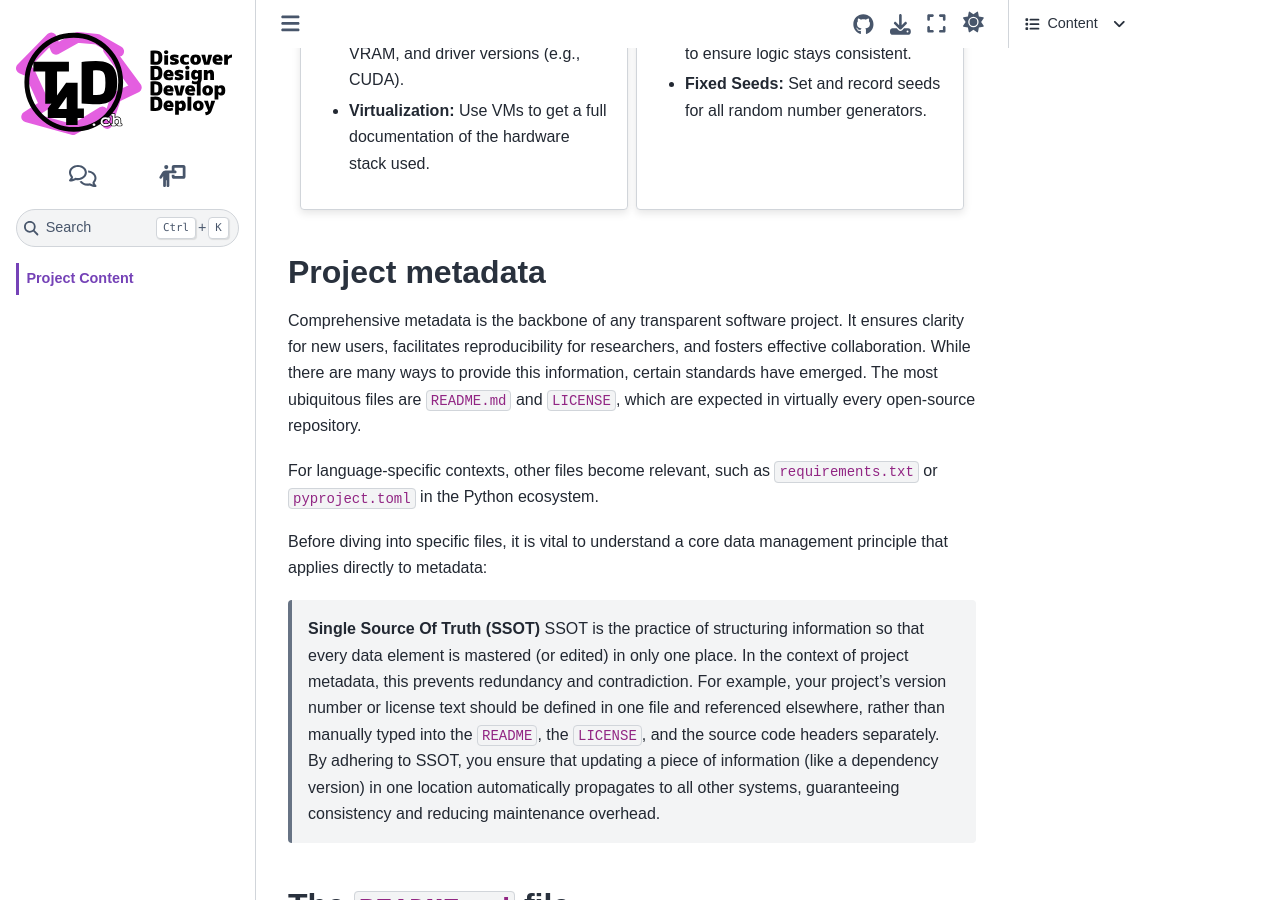
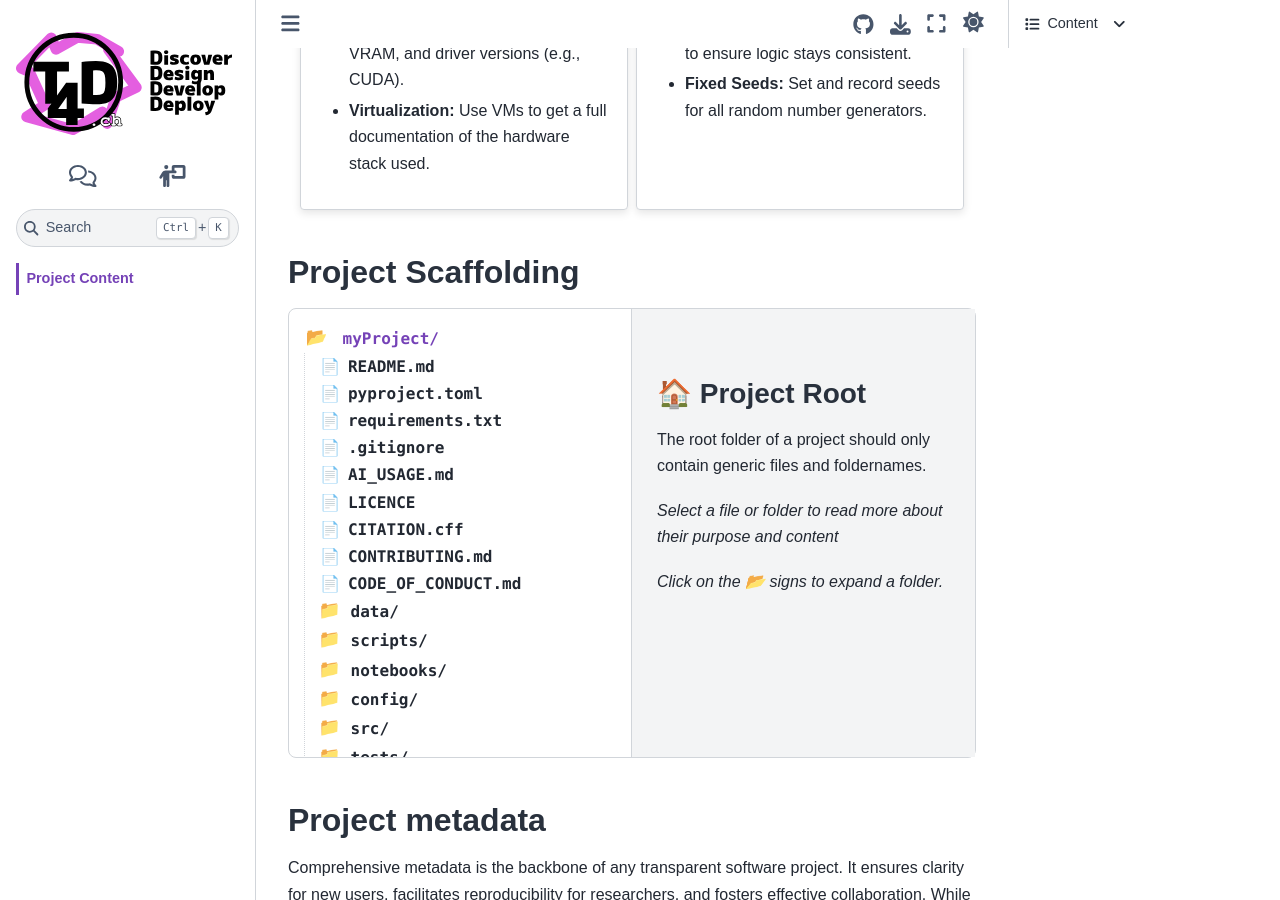
Before and after one commit to t4d-gmbh/researchSoftwareEngineering, a Sphinx documentation site: the page built from source/content/projectContent/index.md, in a window 1280 px wide and 900 px high, scrolled down 2038 px. Built offline with Sphinx 7.4.7 and the Sphinx Book theme 1.1.4, drawn with Linux system fonts in a browser that asks for light colours; some web fonts are replaced; pages that are not in the unit, such as notebooks, are missing from menus; the version number could not be read and is left out.

Commit message:
started with interactive scaffolding

````diff
--- /dev/null
+++ b/source/content/_static/projectScaffoldingStyle.html
@@ -0,0 +1,173 @@
+<style>
+/* ==========================================
+   1. LAYOUT & SPLIT VIEW
+   ========================================== */
+.tree-radio { display: none !important; }
+
+.scaffold-split {
+    display: flex;
+    border: 1px solid var(--pst-color-border);
+    border-radius: 8px;
+    height: 50vh;
+    min-height: 450px;
+    margin-bottom: 20px;
+    background-color: var(--pst-color-background);
+}
+
+.tree-pane {
+    flex: 0 0 50%;
+    padding: 15px;
+    border-right: 1px solid var(--pst-color-border);
+    overflow-y: auto;
+}
+
+.desc-pane {
+    flex: 1;
+    padding: 25px;
+    overflow-y: auto;
+    background-color: var(--pst-color-surface);
+}
+
+/* ==========================================
+   2. INTERACTIVE LOGIC (Descriptions)
+   ========================================== */
+.desc-item {
+    display: none;
+    animation: fadeIn 0.2s ease-in-out;
+}
+
+#radio-root:checked ~ .scaffold-split #desc-root,
+#radio-readme:checked ~ .scaffold-split #desc-readme,
+#radio-pyproj:checked ~ .scaffold-split #desc-pyproj,
+#radio-reqs:checked ~ .scaffold-split #desc-reqs,
+#radio-git:checked ~ .scaffold-split #desc-git,
+#radio-ai:checked ~ .scaffold-split #desc-ai,
+#radio-license:checked ~ .scaffold-split #desc-license,
+#radio-citation:checked ~ .scaffold-split #desc-citation,
+#radio-contrib:checked ~ .scaffold-split #desc-contrib,
+#radio-codeofconduct:checked ~ .scaffold-split #desc-codeofconduct,
+#radio-data:checked ~ .scaffold-split #desc-data,
+#radio-data-raw:checked ~ .scaffold-split #desc-data-raw,
+#radio-data-interim:checked ~ .scaffold-split #desc-data-interim,
+#radio-data-results:checked ~ .scaffold-split #desc-data-results,
+#radio-scripts:checked ~ .scaffold-split #desc-scripts,
+#radio-scripts-drafts:checked ~ .scaffold-split #desc-scripts-drafts,
+#radio-notebooks:checked ~ .scaffold-split #desc-notebooks,
+#radio-config:checked ~ .scaffold-split #desc-config,
+#radio-src:checked ~ .scaffold-split #desc-src,
+#radio-tests:checked ~ .scaffold-split #desc-tests,
+#radio-examples:checked ~ .scaffold-split #desc-examples,
+#radio-docs:checked ~ .scaffold-split #desc-docs,
+#radio-bench:checked ~ .scaffold-split #desc-bench {
+    display: block !important;
+}
+
+#radio-root:checked ~ .scaffold-split label[for="radio-root"],
+#radio-readme:checked ~ .scaffold-split label[for="radio-readme"],
+#radio-pyproj:checked ~ .scaffold-split label[for="radio-pyproj"],
+#radio-reqs:checked ~ .scaffold-split label[for="radio-reqs"],
+#radio-git:checked ~ .scaffold-split label[for="radio-git"],
+#radio-ai:checked ~ .scaffold-split label[for="radio-ai"],
+#radio-license:checked ~ .scaffold-split label[for="radio-license"],
+#radio-citation:checked ~ .scaffold-split label[for="radio-citation"],
+#radio-contrib:checked ~ .scaffold-split label[for="radio-contrib"],
+#radio-codeofconduct:checked ~ .scaffold-split label[for="radio-codeofconduct"],
+#radio-data:checked ~ .scaffold-split label[for="radio-data"],
+#radio-data-raw:checked ~ .scaffold-split label[for="radio-data-raw"],
+#radio-data-interim:checked ~ .scaffold-split label[for="radio-data-interim"],
+#radio-data-results:checked ~ .scaffold-split label[for="radio-data-results"],
+#radio-scripts:checked ~ .scaffold-split label[for="radio-scripts"],
+#radio-scripts-drafts:checked ~ .scaffold-split label[for="radio-scripts-drafts"],
+#radio-notebooks:checked ~ .scaffold-split label[for="radio-notebooks"],
+#radio-config:checked ~ .scaffold-split label[for="radio-config"],
+#radio-src:checked ~ .scaffold-split label[for="radio-src"],
+#radio-tests:checked ~ .scaffold-split label[for="radio-tests"],
+#radio-examples:checked ~ .scaffold-split label[for="radio-examples"],
+#radio-docs:checked ~ .scaffold-split label[for="radio-docs"],
+#radio-bench:checked ~ .scaffold-split label[for="radio-bench"] {
+    color: var(--pst-color-primary) !important;
+    background-color: rgba(var(--pst-color-primary-rgb), 0.1);
+    padding: 0 5px;
+    border-radius: 4px;
+}
+
+/* ==========================================
+   3. THE PLUS/MINUS FOLDER LOGIC & ALIGNMENT
+   ========================================== */
+.project-tree ul {
+    list-style-type: none;
+    padding-left: 12px;
+    margin: 0;
+    border-left: 1px dotted var(--pst-color-border);
+}
+
+.project-tree li,
+.project-tree details {
+    padding: 0 !important;
+    margin: 0 !important;
+    font-family: var(--pst-font-family-monospace);
+    font-weight: 700 !important;
+}
+
+.project-tree details summary,
+.project-tree li:not(:has(details)) {
+    padding: 4px 0 !important;
+    margin: 0 !important;
+    display: flex;
+    align-items: center;
+    line-height: 1.2;
+}
+
+.project-tree details summary {
+    list-style: none;
+    cursor: pointer;
+}
+
+.project-tree details summary::-webkit-details-marker {
+    display: none;
+}
+
+/* --- FOLDER SPACING --- */
+.project-tree details summary::before {
+    content: "📁";
+    font-family: monospace;
+    font-weight: bold;
+    font-size: 1.1em;
+    display: inline-block;
+    white-space: nowrap;
+    flex-shrink: 0;
+    /* Decrease it to bring the folder name closer to the emoji! */
+    width: 1rem;
+    margin-right: 1.1rem; /* The explicit gap between the folder emoji and the text */
+    padding: 0 0.1rem;
+}
+
+.project-tree details[open] > summary::before {
+    content: "📂";
+}
+
+/* Ensure folder labels don't get double-spaced */
+.project-tree details summary label {
+    margin-left: 0 !important;
+}
+
+/* --- FILE SPACING --- */
+/* The spacer before the file emoji (aligns the emoji under the folder) */
+.project-tree li:not(:has(details))::before {
+    content: "";
+    display: inline-block;
+    flex-shrink: 0;
+    width: 3px; /* Adjust this to move the file emojis left or right */
+}
+
+/* The gap AFTER the file emoji (separates the emoji from the text) */
+.project-tree li:not(:has(details)) label {
+    /* This adds the missing space between "📄" and ".gitignore" */
+    margin-left: 8px !important;
+}
+
+.project-tree label {
+    cursor: pointer;
+    margin-bottom: 0 !important;
+}
+</style>
--- a/source/content/projectContent/index.md
+++ b/source/content/projectContent/index.md
@@ -20,6 +21,8 @@
 ```
 ```{include} ./gSPAdendum.md
 ```
+```{include} ./projectScaffolding.md
+```
 ```{include} ./raw/metadata.md
 ```
 ```{include} ./raw/structure.md
--- /dev/null
+++ b/source/content/projectContent/projectScaffolding.md
@@ -0,0 +1,206 @@
+## Project Scaffolding
+
+<!-- NOTE: This presents a consisten project structure that should be applicable to most projects, including software packages -->
+<!-- NOTE: Golden rule: The root of a repository always looks the same (i.e. contains the same files and folders. -->
+<!-- NOTE: We suggest to following structure of the root folder, aka. the Project scaffolding: -->
+
+
+:::{raw} html
+:file: ./../_static/projectScaffoldingStyle.html
+:::
+
+:::{raw} html
+
+<input type="radio" name="tree-nav" id="radio-root" class="tree-radio" checked>
+<input type="radio" name="tree-nav" id="radio-readme" class="tree-radio">
+<input type="radio" name="tree-nav" id="radio-pyproj" class="tree-radio">
+<input type="radio" name="tree-nav" id="radio-reqs" class="tree-radio">
+<input type="radio" name="tree-nav" id="radio-git" class="tree-radio">
+<input type="radio" name="tree-nav" id="radio-ai" class="tree-radio">
+<input type="radio" name="tree-nav" id="radio-licence" class="tree-radio">
+<input type="radio" name="tree-nav" id="radio-citation" class="tree-radio">
+<input type="radio" name="tree-nav" id="radio-contrib" class="tree-radio">
+<input type="radio" name="tree-nav" id="radio-codeofconduct" class="tree-radio">
+<input type="radio" name="tree-nav" id="radio-data" class="tree-radio">
+<input type="radio" name="tree-nav" id="radio-data-raw" class="tree-radio">
+<input type="radio" name="tree-nav" id="radio-data-interim" class="tree-radio">
+<input type="radio" name="tree-nav" id="radio-data-results" class="tree-radio">
+<input type="radio" name="tree-nav" id="radio-scripts" class="tree-radio">
+<input type="radio" name="tree-nav" id="radio-scripts-drafts" class="tree-radio">
+<input type="radio" name="tree-nav" id="radio-notebooks" class="tree-radio">
+<input type="radio" name="tree-nav" id="radio-config" class="tree-radio">
+<input type="radio" name="tree-nav" id="radio-src" class="tree-radio">
+<input type="radio" name="tree-nav" id="radio-tests" class="tree-radio">
+<input type="radio" name="tree-nav" id="radio-examples" class="tree-radio">
+<input type="radio" name="tree-nav" id="radio-docs" class="tree-radio">
+<input type="radio" name="tree-nav" id="radio-bench" class="tree-radio">
+
+<div class="scaffold-split">
+  <div class="tree-pane project-tree">
+
+    <details open>
+      <summary><label for="radio-root">myProject/</label></summary>
+      <ul>
+        <li>📄 <label for="radio-readme">README.md</label></li>
+        <li>📄 <label for="radio-pyproj">pyproject.toml</label></li>
+        <li>📄 <label for="radio-reqs">requirements.txt</label></li>
+        <li>📄 <label for="radio-git">.gitignore</label></li>
+        <li>📄 <label for="radio-ai">AI_USAGE.md</label></li>
+        <li>📄 <label for="radio-licence">LICENCE</label></li>
+        <li>📄 <label for="radio-citation">CITATION.cff</label></li>
+        <li>📄 <label for="radio-contrib">CONTRIBUTING.md</label></li>
+        <li>📄 <label for="radio-codeofconduct">CODE_OF_CONDUCT.md</label></li>
+        <li>
+          <details>
+            <summary><label for="radio-data">data/</label></summary>
+            <ul>
+                <li>📁 <label for="radio-data-raw">raw/</label></li>
+                <li>📁 <label for="radio-data-interim">interim/</label></li>
+                <li>📁 <label for="radio-data-results">results/</label></li>
+            </ul>
+          </details>
+        </li>
+        <li>
+          <details>
+            <summary><label for="radio-scripts">scripts/</label></summary>
+            <ul>
+                <li>📁 <label for="radio-scripts-drafts">drafts/</label></li>
+                <li>📄 run_sims.py</li>
+            </ul>
+          </details>
+        </li>
+        <li>
+          <details>
+            <summary><label for="radio-notebooks">notebooks/</label></summary>
+            <ul><li>01_intro.ipynb</li></ul>
+          </details>
+        </li>
+        <li>
+          <details>
+            <summary><label for="radio-config">config/</label></summary>
+            <ul><li>default.yaml</li></ul>
+          </details>
+        </li>
+        <li>
+          <details>
+            <summary><label for="radio-src">src/</label></summary>
+            <ul><li>📁 mypkg/</li></ul>
+          </details>
+        </li>
+        <li>
+          <details>
+            <summary><label for="radio-tests">tests/</label></summary>
+            <ul><li>🧪 unit/</li><li>🧪 integration/</li></ul>
+          </details>
+        </li>
+        <li>📂 <label for="radio-examples">examples/</label></li>
+        <li>
+          <details>
+            <summary><label for="radio-docs">docs/</label></summary>
+            <ul><li>📄 conf.py</li><li>📄 index.rst</li></ul>
+          </details>
+        </li>
+        <li>📂 <label for="radio-bench">benchmark/</label></li>
+      </ul>
+    </details>
+
+  </div>
+
+  <div class="desc-pane">
+    <div id="desc-root" class="desc-item">
+      <h3>🏠 Project Root</h3>
+      <p>The root folder of a project should only contain generic files and foldernames.</p>
+      <p><i>Select a file or folder to read more about their purpose and content</i></p>
+      <p><i>Click on the 📂 signs to expand a folder.</i></p>
+    </div>
+    <div id="desc-readme" class="desc-item">
+      <h3>📖 README.md</h3>
+      <p>The front page of your repository. Provides the project overview, installation instructions, and quickstart examples.</p>
+    </div>
+    <div id="desc-pyproj" class="desc-item">
+      <h3>📦 pyproject.toml</h3>
+      <p>The modern standard for defining build systems, dependencies, and tool settings (like ruff, pytest, or black).</p>
+    </div>
+    <div id="desc-reqs" class="desc-item">
+      <h3>📝 requirements.txt</h3>
+      <p>A simple list of pip dependencies. While <code>pyproject.toml</code> is preferred for packages, this file is still highly useful for pinning exact dependency versions in isolated environments.</p>
+    </div>
+    <div id="desc-git" class="desc-item">
+      <h3>🙈 .gitignore</h3>
+      <p>Specifies intentionally untracked files that Git should ignore (e.g., <code>__pycache__</code>, local data, build artifacts).</p>
+    </div>
+    <div id="desc-ai" class="desc-item">
+      <h3>🤖 AI_USAGE.md</h3>
+      <p>Transparency document detailing how LLMs were used in the creation of code or documentation.</p>
+    </div>
+    <div id="desc-license" class="desc-item">
+      <h3>🤖 LICENSE</h3>
+      <p>.</p>
+    </div>
+    <div id="desc-citation" class="desc-item">
+      <h3>CITATION.cff</h3>
+      <p>.</p>
+    </div>
+    <div id="desc-contrib" class="desc-item">
+      <h3>CONTRIBUTIONS</h3>
+      <p>.</p>
+    </div>
+    <div id="desc-codeofconduct" class="desc-item">
+      <h3>CODE_OF_CONDUCT.md</h3>
+      <p>.</p>
+    </div>
+    <div id="desc-data" class="desc-item">
+      <h3>📊 Data</h3>
+      <p>The root data directory. We use a strict data pipeline separating raw inputs from processed outputs. Expand the folder and select a subfolder on the left to learn more about its specific rules.</p>
+    </div>
+    <div id="desc-data-raw" class="desc-item">
+      <h3>📁 raw/</h3>
+      <p>Immutable, original data. <b>Do not edit these files.</b> <i>(Note: This also includes pointers/URL links to large external datasets that cannot be stored directly in Git.)</i></p>
+    </div>
+    <div id="desc-data-interim" class="desc-item">
+      <h3>📁 interim/</h3>
+      <p>Intermediate data that has been cleaned or transformed, but is not yet ready for final analysis.</p>
+    </div>
+    <div id="desc-data-results" class="desc-item">
+      <h3>📁 results/</h3>
+      <p>Final, processed datasets ready for modeling, publication, or deployment.</p>
+    </div>
+    <div id="desc-scripts" class="desc-item">
+      <h3>🚀 Scripts</h3>
+      <p>Executable scripts, job launchers, or data preprocessing entry points. These should generally be runnable from the command line.</p>
+    </div>
+    <div id="desc-scripts-drafts" class="desc-item">
+      <h3>📁 drafts/</h3>
+      <p>A scratchpad folder for experimental scripts that are not yet production-ready or integrated into the main workflow.</p>
+    </div>
+    <div id="desc-notebooks" class="desc-item">
+      <h3>📓 Notebooks</h3>
+      <p>Jupyter notebooks for exploratory data analysis (EDA), prototyping, and interactive visualization.</p>
+    </div>
+    <div id="desc-config" class="desc-item">
+      <h3>⚙️ Configuration</h3>
+      <p>Centralized YAML/TOML files for parameters. This allows changing experiments without modifying code.</p>
+    </div>
+    <div id="desc-src" class="desc-item">
+      <h3>💻 Source Code (src/)</h3>
+      <p>The "hearts and lungs" of the project. We use the <code>src/</code> layout to ensure the code is tested as an installed package.</p>
+    </div>
+    <div id="desc-tests" class="desc-item">
+      <h3>🧪 Testing Suite</h3>
+      <p>Ensures code reliability via unit tests (individual functions) and integration tests (full workflows).</p>
+    </div>
+    <div id="desc-examples" class="desc-item">
+      <h3>💡 Examples</h3>
+      <p>Minimal, end-to-end usage demos to help new users get started quickly.</p>
+    </div>
+    <div id="desc-docs" class="desc-item">
+      <h3>📖 Documentation</h3>
+      <p>Contains the Sphinx/MkDocs source files. This is where the website you are currently reading is generated from.</p>
+    </div>
+    <div id="desc-bench" class="desc-item">
+      <h3>⏱️ Benchmarks</h3>
+      <p>Performance tracking scripts to measure execution time, memory usage, and scaling.</p>
+    </div>
+  </div>
+</div>
+:::
````
Also changed, not shown: other parts of source/content/projectContent/index.md (+1 -0 lines).
